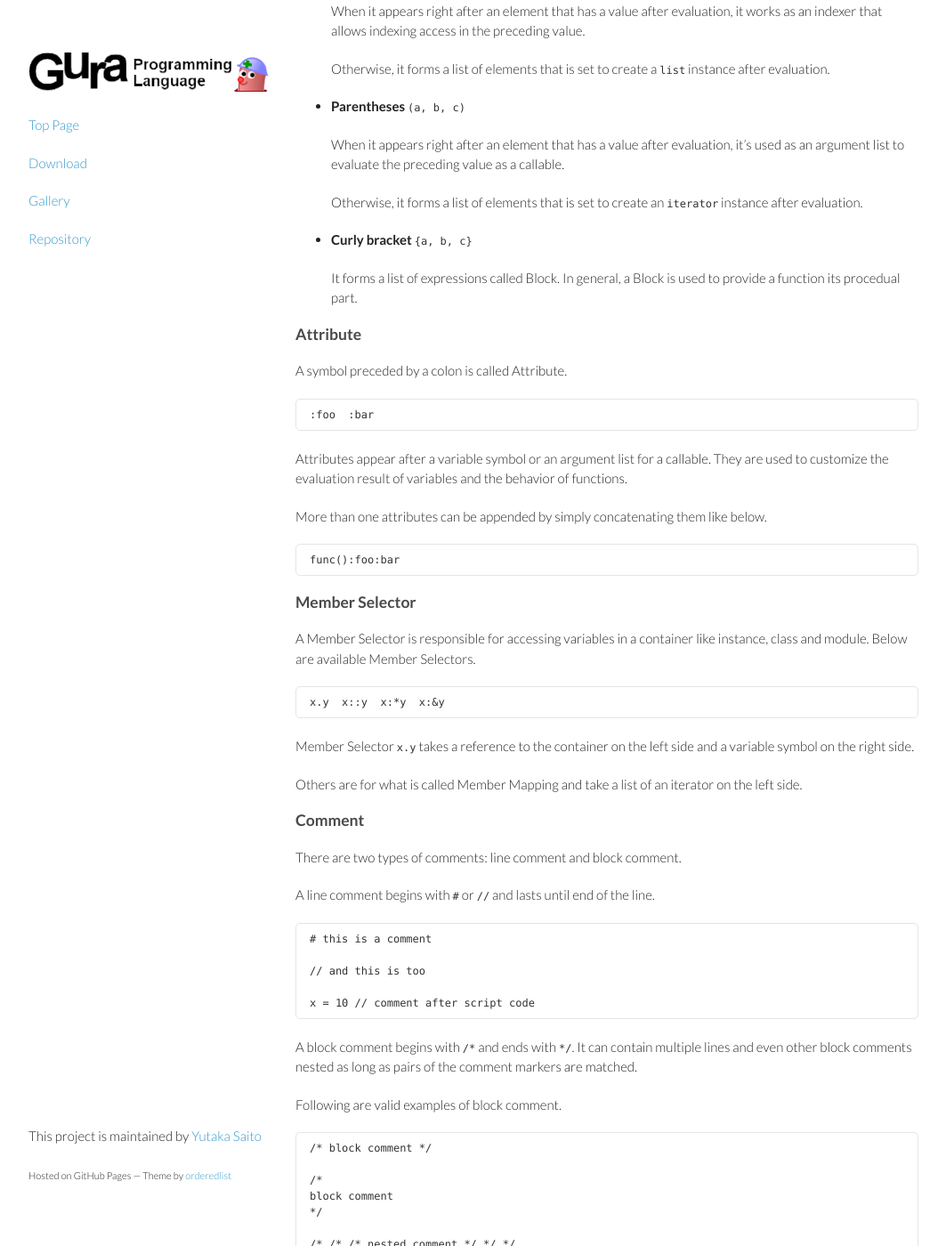
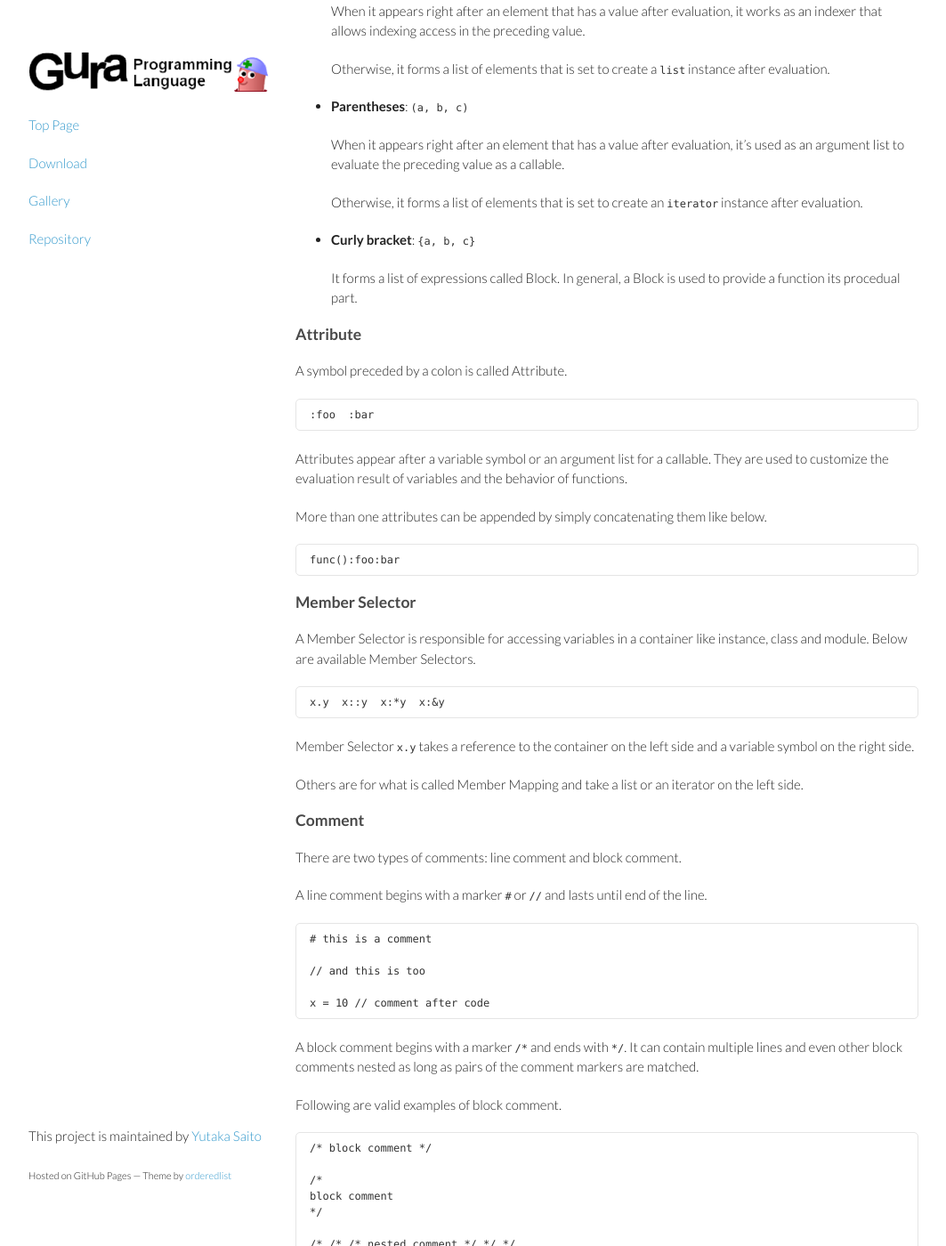
Before and after one commit to rudidude86/gura-lang.github.io, a Jekyll site: the page built from documents/Syntax.md, in a window 1280 px wide and 1400 px high, scrolled down 4520 px. Shown: the whole window at 89% size, without its empty margins (108-1171 px from the left). Built offline with Jekyll 4.4.1, drawn with Linux system fonts in a browser that asks for light colours; Markdown is read by kramdown in place of the engine named in the settings.

Commit message:
updated Syntax document

```diff
--- a/documents/Syntax.md
+++ b/documents/Syntax.md
@@ -227,7 +227,7 @@ An example code comes like `foo + bar`.
 Multiple elements can be grouped by surronding them with a pair of brackets.
 There are three types of brackets as listed below.
 
-* __Square bracket__ `[a, b, c]`
+* __Square bracket__: `[a, b, c]`
 
   When it appears right after an element that has a value after evaluation,
   it works as an indexer that allows indexing access in the preceding value.
@@ -235,7 +235,7 @@ There are three types of brackets as listed below.
   Otherwise, it forms a list of elements
   that is set to create a `list` instance after evaluation.
 
-* __Parentheses__ `(a, b, c)`
+* __Parentheses__: `(a, b, c)`
 
   When it appears right after an element that has a value after evaluation,
   it's used as an argument list to evaluate the preceding value as a callable.
@@ -243,7 +243,7 @@ There are three types of brackets as listed below.
   Otherwise, it forms a list of elements
   that is set to create an `iterator` instance after evaluation.
 
-* __Curly bracket__ `{a, b, c}`
+* __Curly bracket__: `{a, b, c}`
 
   It forms a list of expressions called Block.
   In general, a Block is used to provide a function its procedual part.
@@ -274,22 +274,22 @@ Below are available Member Selectors.
 Member Selector `x.y` takes a reference to the container on the left side
 and a variable symbol on the right side.
 
-Others are for what is called Member Mapping and take a list of an iterator on the left side.
+Others are for what is called Member Mapping and take a list or an iterator on the left side.
 
 
 ### Comment
 
 There are two types of comments: line comment and block comment.
 
-A line comment begins with `#` or `//` and lasts until end of the line.
+A line comment begins with a marker `#` or `//` and lasts until end of the line.
 
     # this is a comment
 
     // and this is too
 
-    x = 10 // comment after script code
+    x = 10 // comment after code
 
-A block comment begins with `/*` and ends with `*/`.
+A block comment begins with a marker `/*` and ends with `*/`.
 It can contain multiple lines and even other block comments nested
 as long as pairs of the comment markers are matched.
 
```
